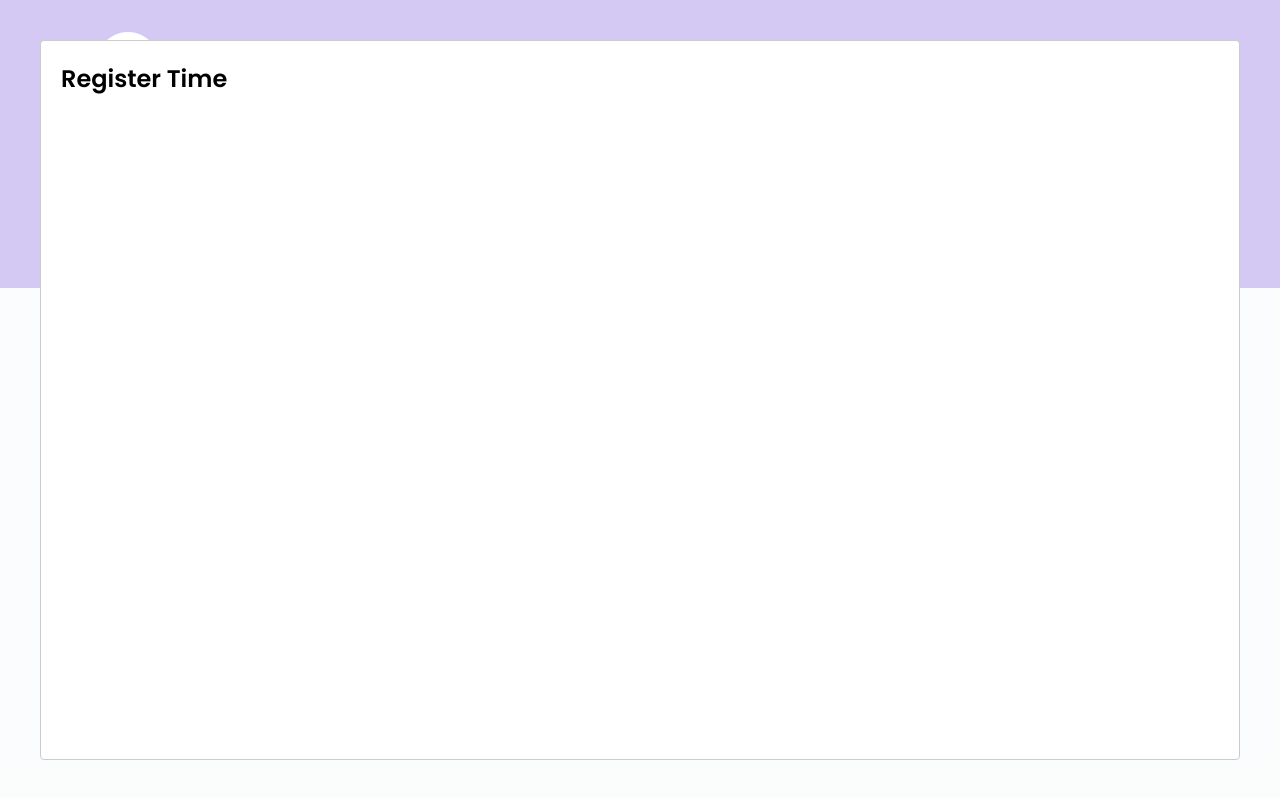
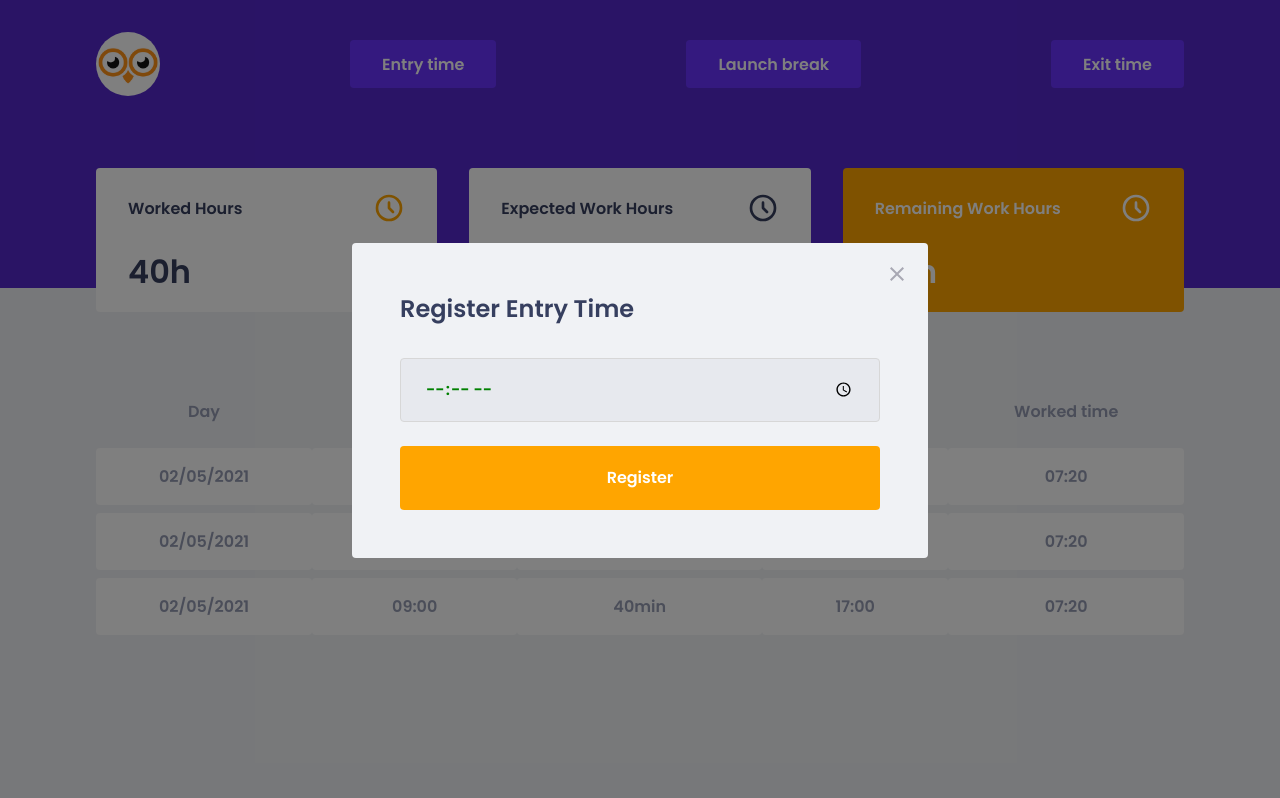
Before and after one commit to tudaspontes/oowlish-test, a React (Create React App) app: page / in a window 1280 px wide. Both pictures are taken after a click on the button "Entry time". Built offline with nearby package versions, Linux system fonts and the light colour scheme; no server answers; what miragejs would draw is missing.

Commit message:
feat: componets modal separately

```diff
--- a/src/App.tsx
+++ b/src/App.tsx
@@ -2,8 +2,11 @@ import { useState } from "react";
 import { GlobalStyle } from "./styles/global";
 import { Header } from './components/Header'
 import { Dashboard } from "./components/Dashboard";
-import Modal from "react-modal";
+import { EntryTimeModal } from "./components/Modal/EntryTimeModal";
+import { LaunchBreakModal } from "./components/Modal/LaunchBreakModal";
+import { ExitTimeModal } from "./components/Modal/ExitTimeModal";
 
+import Modal from 'react-modal'
 Modal.setAppElement('#root')
 
 export function App() {
@@ -16,17 +19,47 @@ export function App() {
   function handleCloseNewInputTimeModal() {
     setIsNewInputTimeModalOpen(false);
   }
+
+  const [IsLaunchBreakModal, setIsLaunchBreakModal] = useState(false);
+
+  function handleOpenLaunchBreakModal() {
+    setIsLaunchBreakModal(true)
+  }
+
+  function handleCloseLaunchBreakModal() {
+    setIsLaunchBreakModal(false)
+  }
+
+  const [IsExitTimeModal, setIsExitTimeModal] = useState(false);
+
+  function handleOpenExitTimeModal() {
+    setIsExitTimeModal(true)
+  }
+
+  function handleCloseExitTimeModal() {
+    setIsExitTimeModal(false)
+  }
   return (
     <>
-      <Header onOpenNewTimeInputModal={handleOpenNewInputTimeModal}/>
+      <Header
+        onOpenNewTimeInputModal={handleOpenNewInputTimeModal}
+        onLaunchBreakModal={handleOpenLaunchBreakModal}
+        onExitTimeModal={handleOpenExitTimeModal}/>
+
       <Dashboard />
       <GlobalStyle />
-      <Modal
+      <EntryTimeModal
         isOpen={isNewInputTimeModalOpen}
         onRequestClose={handleCloseNewInputTimeModal}
-      >
-          <h2>Register Time</h2>
-      </Modal>
+      />
+      <LaunchBreakModal
+        isOpen={IsLaunchBreakModal}
+        onRequestClose={handleCloseLaunchBreakModal}
+      />
+      <ExitTimeModal
+        isOpen={IsExitTimeModal}
+        onRequestClose={handleCloseExitTimeModal}
+      />
     </>
   );
 }
--- a/src/components/Header/index.tsx
+++ b/src/components/Header/index.tsx
@@ -4,9 +4,11 @@ import { Container, Content } from './styles'
 
 interface HeaderProps {
   onOpenNewTimeInputModal: () => void;
+  onLaunchBreakModal: () => void;
+  onExitTimeModal: () => void;
 }
 
-export function Header({onOpenNewTimeInputModal}: HeaderProps) {
+export function Header({onOpenNewTimeInputModal, onLaunchBreakModal, onExitTimeModal}: HeaderProps) {
   return (
     <Container>
       <Content>
@@ -14,10 +16,10 @@ export function Header({onOpenNewTimeInputModal}: HeaderProps) {
         <button type="button" onClick={onOpenNewTimeInputModal}>
           Entry time
         </button>
-        <button type="button">
+        <button type="button" onClick={onLaunchBreakModal}>
           Launch break
         </button>
-        <button type="button">
+        <button type="button" onClick={onExitTimeModal}>
           Exit time
         </button>
       </Content>
--- /dev/null
+++ b/src/components/Modal/EntryTimeModal/index.tsx
@@ -0,0 +1,34 @@
+import { Container } from './styles'
+import Modal from "react-modal";
+import closeImg from '../../../assets/close.svg'
+
+interface EntryTimeModalProps {
+  isOpen: boolean;
+  onRequestClose: () => void;
+}
+
+export function EntryTimeModal({isOpen, onRequestClose}:EntryTimeModalProps) {
+  return(
+    <Modal
+      isOpen={isOpen}
+      onRequestClose={onRequestClose}
+      overlayClassName="react-modal-overlay"
+      className="react-modal-content"
+    >
+      <button type="button" onClick={onRequestClose} className="react-modal-close">
+        <img src={closeImg} alt="Close button" />
+      </button>
+
+      <Container>
+        <h2>Register Entry Time</h2>
+
+        <input
+          type="time" id="entry-time"
+        />
+
+        <button type="submit">Register</button>
+
+      </Container>
+    </Modal>
+  );
+}
--- /dev/null
+++ b/src/components/Modal/EntryTimeModal/styles.ts
@@ -0,0 +1,54 @@
+import styled from 'styled-components'
+
+export const Container = styled.form`
+  h2 {
+    color: var(--text-title);
+    font-size: 1.5rem;
+    margin-bottom: 2rem;
+  }
+
+  input {
+    width: 100%;
+    padding: 0 1.5rem;
+    height: 4rem;
+    border-radius: 0.25rem;
+
+    border: 1px solid #d7d7d7;
+    background: #e7e9ee;
+
+    font-weight: 400;
+    font-size: 1rem;
+
+    &#entry-time {
+      color: green;
+    }
+    &#exit-time {
+      color: red;
+    }
+
+    & + input {
+      margin-top: 1rem;
+    }
+  }
+
+  button[type="submit"] {
+    width: 100%;
+    padding: 0 1.5rem;
+    height: 4rem;
+    background: orange;
+    color: #fff;
+    border-radius: 0.25rem;
+    border: 0;
+    font-size: 1rem;
+    margin-top: 1.5rem;
+    font-weight: 600;
+
+    transition: filter 0.2s;
+
+    &:hover {
+      filter: brightness(0.9);
+    }
+
+  }
+
+`
--- /dev/null
+++ b/src/components/Modal/ExitTimeModal/index.tsx
@@ -0,0 +1,35 @@
+import { Container } from './styles'
+import Modal from "react-modal";
+import closeImg from '../../../assets/close.svg'
+
+interface ExitTimeModalProps {
+  isOpen: boolean;
+  onRequestClose: () => void;
+}
+
+export function ExitTimeModal({isOpen, onRequestClose}:ExitTimeModalProps) {
+  return(
+    <Modal
+      isOpen={isOpen}
+      onRequestClose={onRequestClose}
+      overlayClassName="react-modal-overlay"
+      className="react-modal-content"
+    >
+      <button type="button" onClick={onRequestClose} className="react-modal-close">
+        <img src={closeImg} alt="Close button" />
+      </button>
+
+      <Container>
+        <h2>Register Time</h2>
+
+        <input
+          type="time" id="exit-time"
+          placeholder="exit time"
+        />
+
+        <button type="submit">Register</button>
+
+      </Container>
+    </Modal>
+  );
+}
--- /dev/null
+++ b/src/components/Modal/ExitTimeModal/styles.ts
@@ -0,0 +1,54 @@
+import styled from 'styled-components'
+
+export const Container = styled.form`
+  h2 {
+    color: var(--text-title);
+    font-size: 1.5rem;
+    margin-bottom: 2rem;
+  }
+
+  input {
+    width: 100%;
+    padding: 0 1.5rem;
+    height: 4rem;
+    border-radius: 0.25rem;
+
+    border: 1px solid #d7d7d7;
+    background: #e7e9ee;
+
+    font-weight: 400;
+    font-size: 1rem;
+
+    &#entry-time {
+      color: green;
+    }
+    &#exit-time {
+      color: red;
+    }
+
+    & + input {
+      margin-top: 1rem;
+    }
+  }
+
+  button[type="submit"] {
+    width: 100%;
+    padding: 0 1.5rem;
+    height: 4rem;
+    background: orange;
+    color: #fff;
+    border-radius: 0.25rem;
+    border: 0;
+    font-size: 1rem;
+    margin-top: 1.5rem;
+    font-weight: 600;
+
+    transition: filter 0.2s;
+
+    &:hover {
+      filter: brightness(0.9);
+    }
+
+  }
+
+`
--- /dev/null
+++ b/src/components/Modal/LaunchBreakModal/index.tsx
@@ -0,0 +1,35 @@
+import { Container } from './styles'
+import Modal from "react-modal";
+import closeImg from '../../../assets/close.svg'
+
+interface LaunchBreakModalProps {
+  isOpen: boolean;
+  onRequestClose: () => void;
+}
+
+export function LaunchBreakModal({isOpen, onRequestClose}:LaunchBreakModalProps) {
+  return(
+    <Modal
+      isOpen={isOpen}
+      onRequestClose={onRequestClose}
+      overlayClassName="react-modal-overlay"
+      className="react-modal-content"
+    >
+      <button type="button" onClick={onRequestClose} className="react-modal-close">
+        <img src={closeImg} alt="Close button" />
+      </button>
+
+      <Container>
+        <h2>Register Launch Break</h2>
+
+        <input
+          type="number"
+          placeholder="Minutes"
+        />
+
+        <button type="submit">Register</button>
+
+      </Container>
+    </Modal>
+  );
+}
--- /dev/null
+++ b/src/components/Modal/LaunchBreakModal/styles.ts
@@ -0,0 +1,54 @@
+import styled from 'styled-components'
+
+export const Container = styled.form`
+  h2 {
+    color: var(--text-title);
+    font-size: 1.5rem;
+    margin-bottom: 2rem;
+  }
+
+  input {
+    width: 100%;
+    padding: 0 1.5rem;
+    height: 4rem;
+    border-radius: 0.25rem;
+
+    border: 1px solid #d7d7d7;
+    background: #e7e9ee;
+
+    font-weight: 400;
+    font-size: 1rem;
+
+    &#entry-time {
+      color: green;
+    }
+    &#exit-time {
+      color: red;
+    }
+
+    & + input {
+      margin-top: 1rem;
+    }
+  }
+
+  button[type="submit"] {
+    width: 100%;
+    padding: 0 1.5rem;
+    height: 4rem;
+    background: orange;
+    color: #fff;
+    border-radius: 0.25rem;
+    border: 0;
+    font-size: 1rem;
+    margin-top: 1.5rem;
+    font-weight: 600;
+
+    transition: filter 0.2s;
+
+    &:hover {
+      filter: brightness(0.9);
+    }
+
+  }
+
+`
--- a/src/styles/global.ts
+++ b/src/styles/global.ts
@@ -49,4 +49,40 @@ export const GlobalStyle = createGlobalStyle`
     opacity: 0.6;
     cursor: not-allowed;
   }
+
+  .react-modal-overlay {
+    background: rgba(0, 0, 0, 0.5);
+
+    position: fixed;
+    top: 0;
+    bottom: 0;
+    right: 0;
+    left: 0;
+
+    display: flex;
+    align-items: center;
+    justify-content: center;
+  }
+
+  .react-modal-content {
+    width: 100%;
+    max-width: 576px;
+    background: var(--background);
+    padding: 3rem;
+    position: relative;
+    border-radius: 0.25rem;
+  }
+
+  .react-modal-close {
+    position: absolute;
+    right: 1.5rem;
+    top: 1.5rem;
+    border: 0;
+    background: transparent;
+    transition: filter 0.2s;
+
+    &:hover {
+      filter: brightness(0.8);
+    }
+  }
 `
```
Also changed, not shown: src/assets/close.svg (added).
